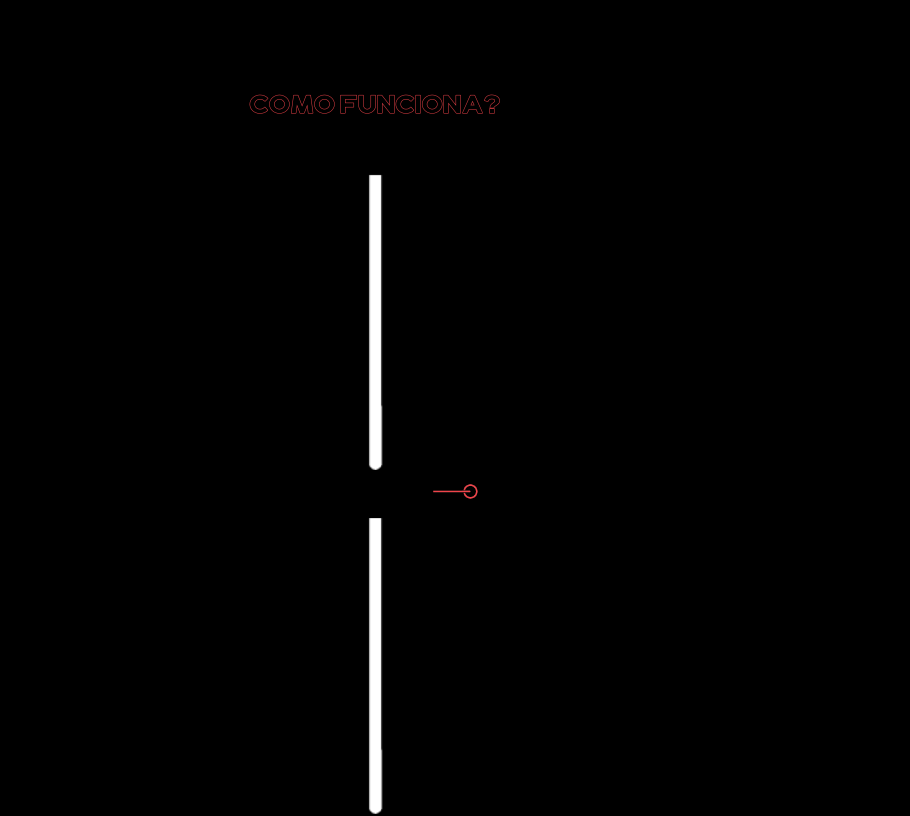
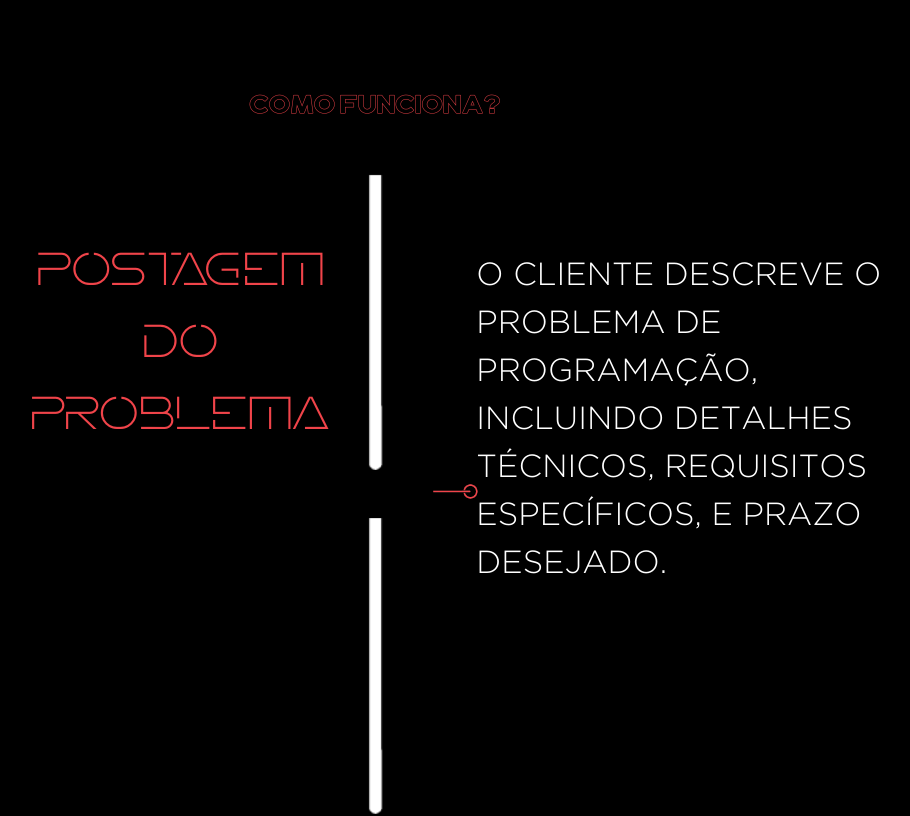
Before and after one commit to mateusSleite/ProjectProguel, a React (Create React App) app in the folder Front-End/: page / in a window 1280 px wide. Shown: the part 1232-2048 px from the top of the page, without its empty margins (265-1175 px from the left). Built offline with nearby package versions, Linux system fonts and the light colour scheme.

Commit message:
HomeLoading

```diff
--- a/Front-End/src/components/HomeCard/index.js
+++ b/Front-End/src/components/HomeCard/index.js
@@ -1,4 +1,4 @@
-import { ImgCode, Home, DivFrase, Frase, Linha, Coluna, CardImg, EtapasDiv, Etapas, PowerImg, PowerImgDeitado, PowerImgDeitadoEsq } from "./syled"
+import { ImgCode, Home, DivFrase, Frase, Linha, Coluna, CardImg, EtapasDiv, Etapas, PowerImg, PowerImgDeitado, PowerImgDeitadoEsq, TitulosEtapas, ProcessoEtapas } from "./syled"
 import code from "../../assents/img/code.png"
 import back from "../../assents/img/back.png"
 import power from "../../assents/img/power.png"
@@ -24,8 +24,12 @@ export default function HomeCard() {
             </div>
             <EtapasDiv>
                 <Linha>
-                    <Coluna>
-
+                    <Coluna style={{display: "flex", alignItems: "center", flexDirection: "column"}}>
+                        <div style={{display: "flex", alignItems: "center", flexDirection: "column", justifyContent: "center", marginTop:'7em', position: 'relative', left:'15em'}}>
+                            <TitulosEtapas>POSTAGEM</TitulosEtapas>
+                            <TitulosEtapas>DO</TitulosEtapas>
+                            <TitulosEtapas>PROBLEMA</TitulosEtapas>
+                        </div>
                     </Coluna>
                     <Coluna style={{display: "flex", alignItems: "center", marginTop:"2em", flexDirection: "column"}}>
                         <PowerImg src={powerreto}></PowerImg>
@@ -35,7 +39,7 @@ export default function HomeCard() {
                         <PowerImg src={powerreto}></PowerImg>
                     </Coluna>
                     <Coluna>
-
+                        <ProcessoEtapas>O CLIENTE DESCREVE O PROBLEMA DE PROGRAMAÇÃO, INCLUINDO DETALHES TÉCNICOS, REQUISITOS ESPECÍFICOS, E PRAZO DESEJADO.</ProcessoEtapas>
                     </Coluna>
                 </Linha>
             </EtapasDiv>
--- a/Front-End/src/components/HomeCard/syled.js
+++ b/Front-End/src/components/HomeCard/syled.js
@@ -149,3 +149,18 @@ export const PowerImgDeitadoEsq = styled.img`
         width: 3em;
     }
 `;
+
+export const TitulosEtapas = styled.label`
+    font-size: 3em;
+    color: #f0444a;
+    font-family: "Redriver";
+`
+
+export const ProcessoEtapas = styled.label`
+    position: relative;
+    right: 4em;
+    margin-top: 4em;
+    font-size: 2em;
+    color: white;
+    font-family: "Gotham";
+`
--- a/Front-End/src/index.css
+++ b/Front-End/src/index.css
@@ -8,7 +8,10 @@
   src: local('Wardrum'), url("./assents/fonts/wardrum-bold-outline.ttf") format("truetype");
 }
 
-
+@font-face {
+  font-family: 'Redriver';
+  src: local('Redriver'), url("./assents/fonts/Redriver\ Thin\ Regular.otf") format("truetype");
+}
 
 
 body {
```
Also changed, not shown: Front-End/src/assents/fonts/Redriver Thin Regular.otf (added).
